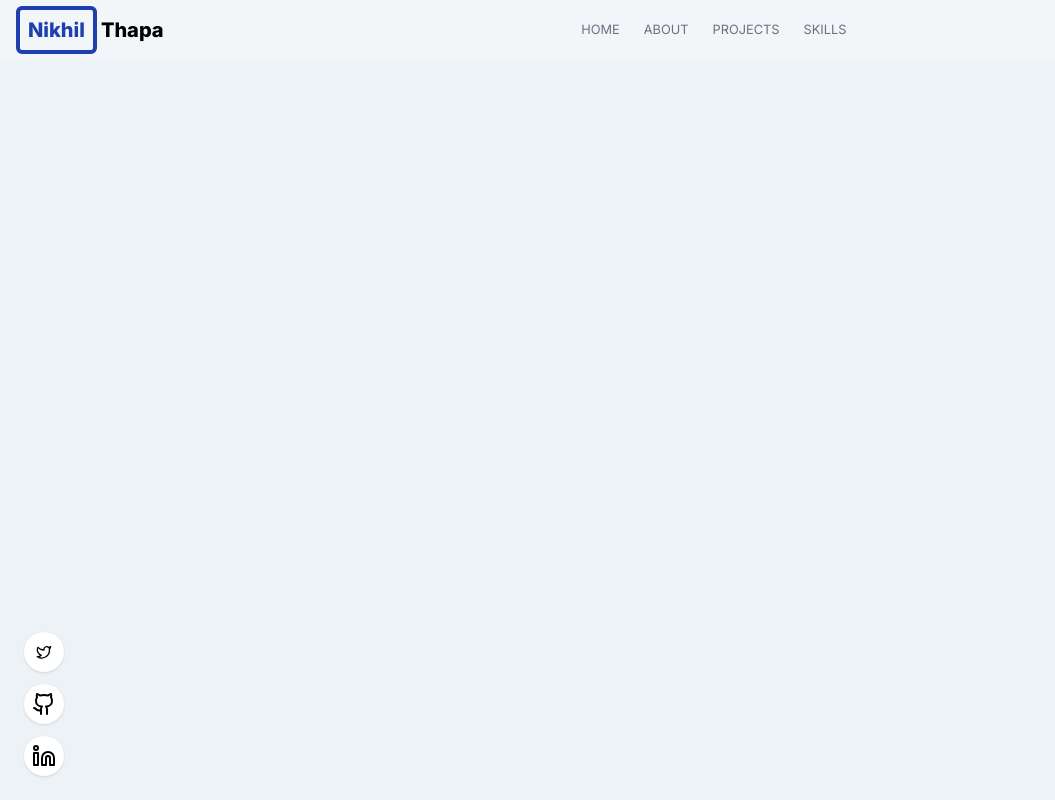
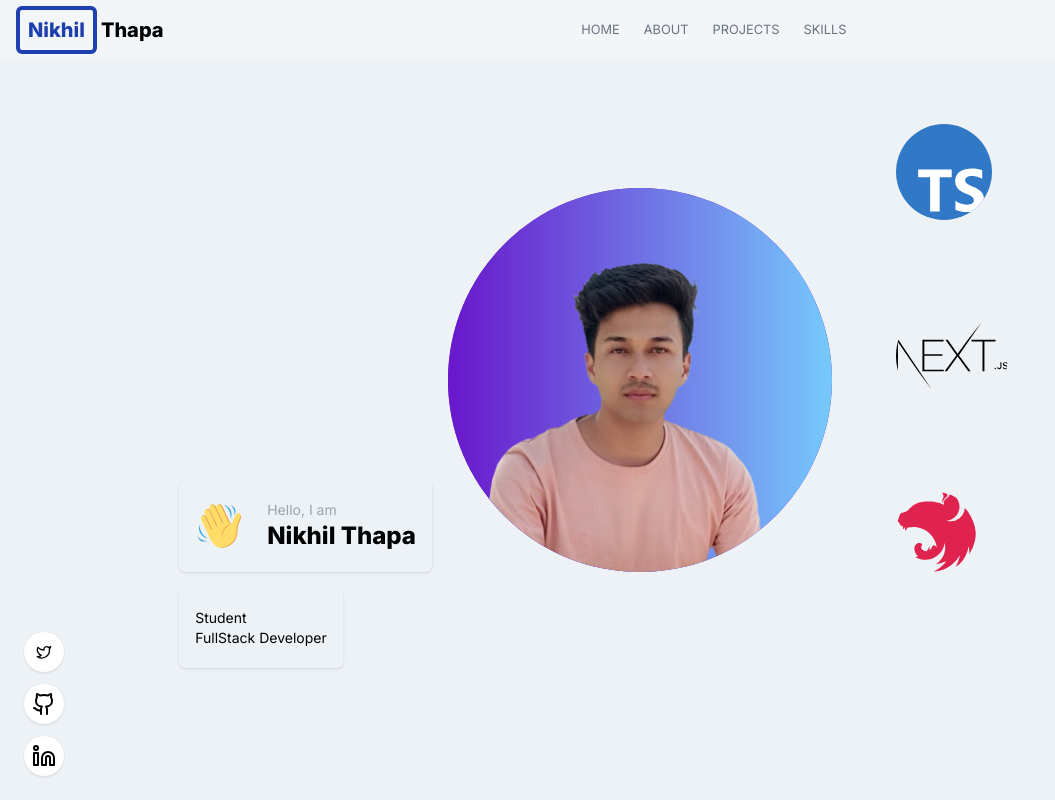
Before and after one commit to SeniorIntern/portfolio-site, a Next.js app: page / in a window 1280 px wide. Shown: the whole page, without its empty margins (0-1055 px from the left). Built offline with nearby package versions, Linux system fonts and the light colour scheme.

Commit message:
Add Hero component

```diff
--- a/app/page.tsx
+++ b/app/page.tsx
@@ -1,6 +1,10 @@
+import HeroDisplay from '@/components/HeroDisplay';
+
 export default function Page() {
   return (
     <section className="space-y-48">
+      <HeroDisplay />
+      <footer></footer>
     </section>
   );
 }
--- /dev/null
+++ b/components/HeroDisplay.tsx
@@ -0,0 +1,86 @@
+import ProfileImage from '@/public/NikhilProfilePic.png';
+import Wavinghand from '@/public/svg/waving-hand.svg';
+import NestJsImage from '@/public/technology/nestjs.svg';
+import NextJsImage from '@/public/technology/nextjs.svg';
+import TsImage from '@/public/technology/ts.svg';
+import Image from 'next/image';
+import { CSSProperties } from 'react';
+
+const HeroDisplay = () => {
+  const ImageGradientBg: CSSProperties = {
+    background:
+      'rgb(105,24,204) linear-gradient(90deg, rgba(105,24,204,1) 1%, rgba(118,201,252,1) 100%)'
+  };
+
+  return (
+    <div className="relative mx-auto mt-32 w-fit">
+      <div className="relative size-96">
+        <Image
+          src={ProfileImage}
+          alt="Profile image"
+          fill
+          style={ImageGradientBg}
+          className="rounded-full object-cover"
+        />
+      </div>
+      <HeroFloatingSkills />
+      <HeroFloatingIntro />
+    </div>
+  );
+};
+
+export default HeroDisplay;
+
+const HeroFloatingSkills = () => {
+  return (
+    <div className="absolute -right-44 -top-16 flex flex-col gap-20">
+      <div className="relative size-24">
+        <Image
+          src={TsImage}
+          alt="Profile image"
+          className="size-full rounded-full object-cover"
+        />
+      </div>
+      <div className="relative size-28">
+        <Image
+          src={NextJsImage}
+          alt="Profile image"
+          className="size-full rounded-full object-cover"
+        />
+      </div>
+      <div className="relative size-20">
+        <Image
+          src={NestJsImage}
+          alt="Profile image"
+          className="size-full rounded-full object-cover"
+        />
+      </div>
+    </div>
+  );
+};
+
+const HeroFloatingIntro = () => {
+  return (
+    <div className="absolute -bottom-24 -left-[70%] space-y-4">
+      <div className="flex items-center gap-6 rounded-md px-4 py-5 shadow">
+        <div className="relative size-12">
+          <Image
+            src={Wavinghand}
+            alt="Profile image"
+            fill
+            className="rounded-full object-cover"
+          />
+        </div>
+        <div>
+          <p className="text-sm text-gray-400">Hello, I am</p>
+          <p className="text-2xl font-extrabold">Nikhil Thapa</p>
+        </div>
+      </div>
+
+      <div className="w-fit rounded-md px-4 py-5 shadow">
+        <p className="text-sm">Student</p>
+        <p className="text-sm">FullStack Developer</p>
+      </div>
+    </div>
+  );
+};
```
